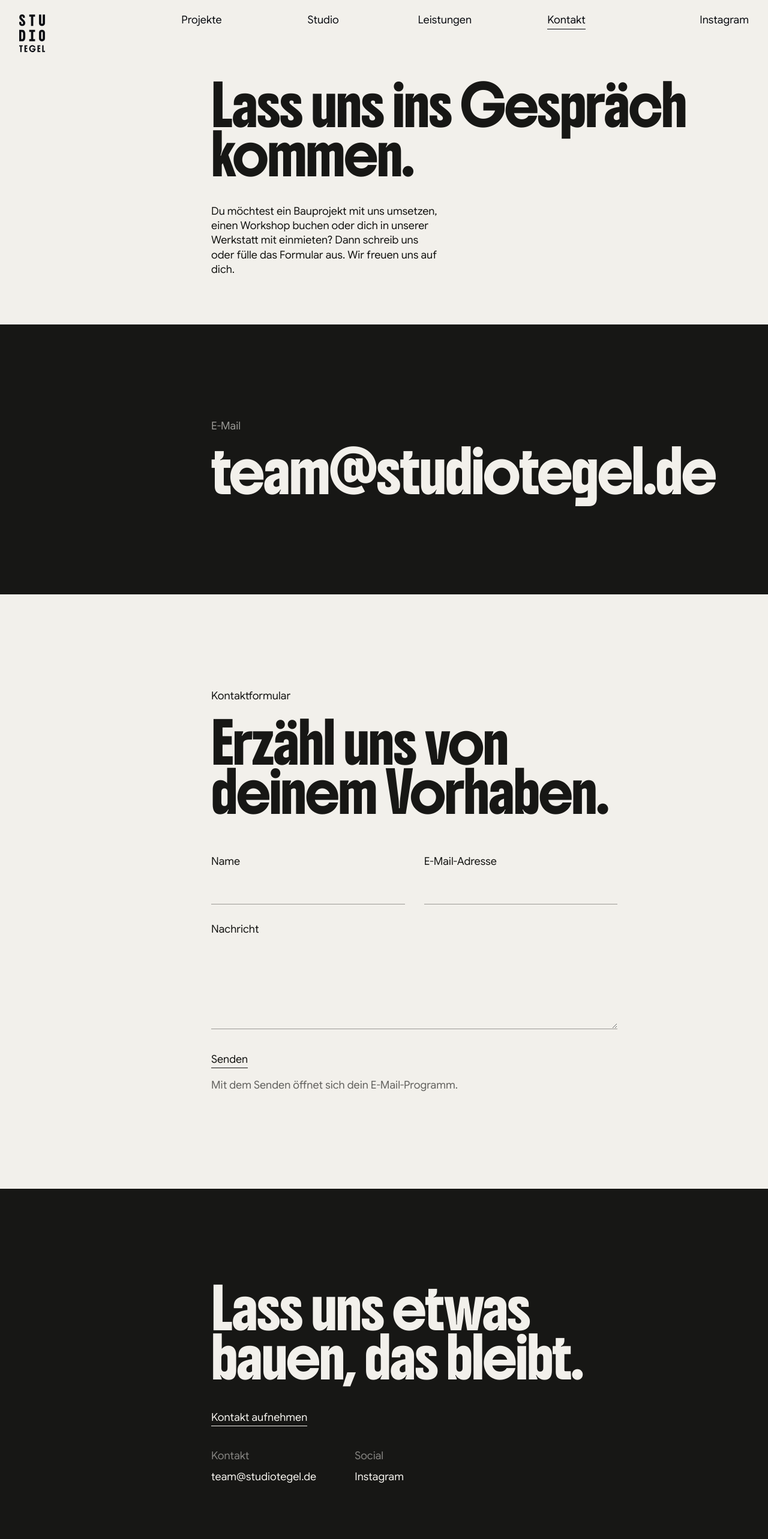
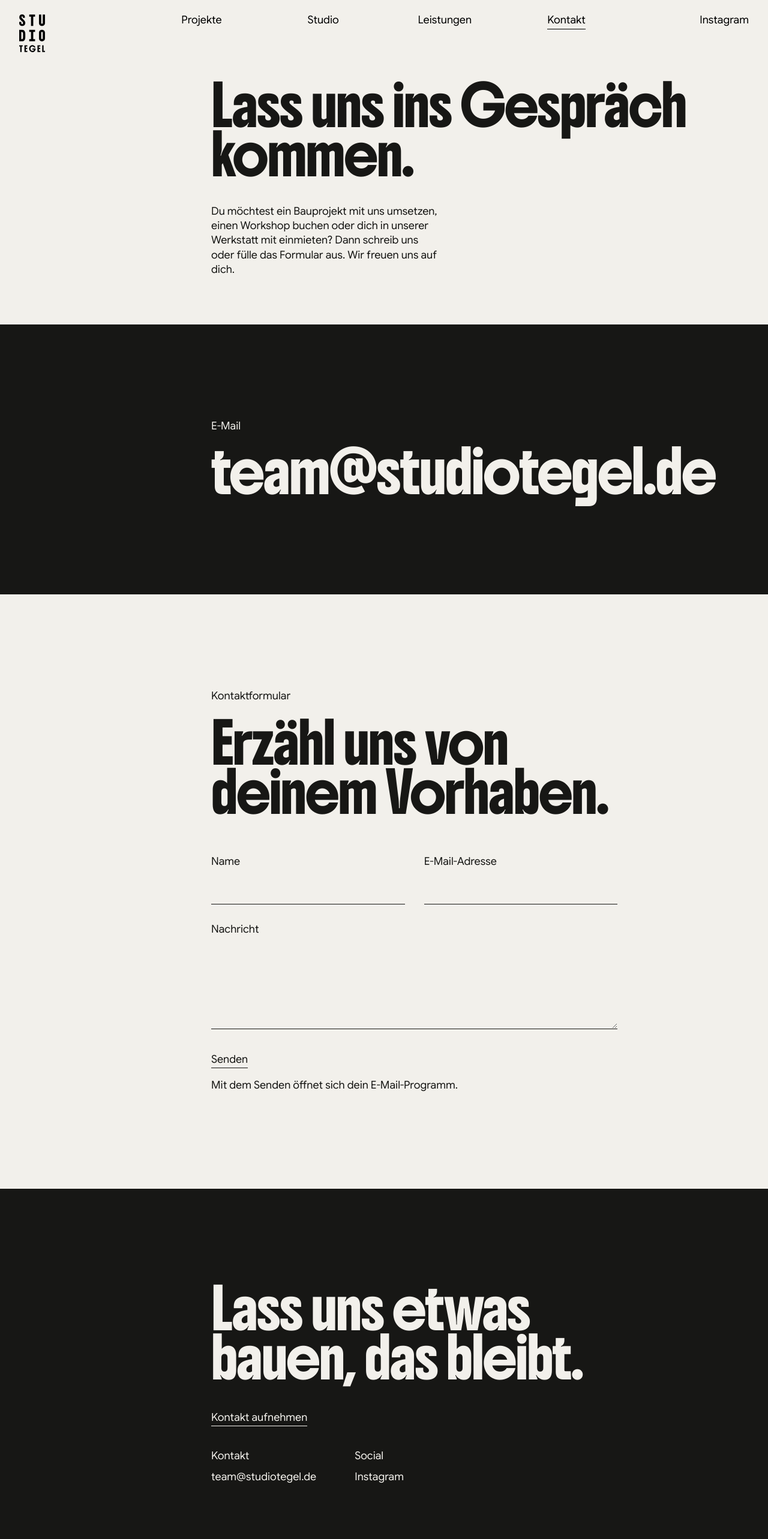
Before and after one commit to brandonhaslegs/studio-tegel, a Next.js app: page /contact in a window 1280 px wide. Shown: the top 2566 px of the page at 60% size. Built offline with nearby package versions, Linux system fonts and the light colour scheme.

Commit message:
Consolidate interface color palette

```diff
--- a/src/app/contact/page.tsx
+++ b/src/app/contact/page.tsx
@@ -10,8 +10,8 @@ export default function ContactPage() {
 
       <section className="page-grid bg-ink py-24 text-paper md:py-40">
         <div className="col-span-12 md:col-span-7 md:col-start-4">
-          <p className="nav-text mb-6 text-paper/60">E-Mail</p>
-          <a className="headline contact-email whitespace-nowrap underline decoration-paper/35 underline-offset-[0.15em]" href="mailto:team@studiotegel.de">team@studiotegel.de</a>
+          <p className="nav-text mb-6">E-Mail</p>
+          <a className="headline contact-email whitespace-nowrap underline decoration-paper underline-offset-[0.15em]" href="mailto:team@studiotegel.de">team@studiotegel.de</a>
         </div>
       </section>
 
@@ -23,19 +23,19 @@ export default function ContactPage() {
           <form action="mailto:team@studiotegel.de" className="mt-16 grid gap-8 md:grid-cols-2" encType="text/plain" method="post">
             <div>
               <label className="nav-text mb-3 block" htmlFor="name">Name</label>
-              <input className="project-copy w-full border-b border-ink/40 bg-transparent py-3 outline-none transition-colors focus:border-ink" id="name" name="Name" required type="text" />
+              <input className="project-copy w-full border-b border-ink bg-transparent py-3 outline-none" id="name" name="Name" required type="text" />
             </div>
             <div>
               <label className="nav-text mb-3 block" htmlFor="email">E-Mail-Adresse</label>
-              <input className="project-copy w-full border-b border-ink/40 bg-transparent py-3 outline-none transition-colors focus:border-ink" id="email" name="E-Mail-Adresse" required type="email" />
+              <input className="project-copy w-full border-b border-ink bg-transparent py-3 outline-none" id="email" name="E-Mail-Adresse" required type="email" />
             </div>
             <div className="md:col-span-2">
               <label className="nav-text mb-3 block" htmlFor="message">Nachricht</label>
-              <textarea className="project-copy min-h-36 w-full resize-y border-b border-ink/40 bg-transparent py-3 outline-none transition-colors focus:border-ink" id="message" name="Nachricht" required />
+              <textarea className="project-copy min-h-36 w-full resize-y border-b border-ink bg-transparent py-3 outline-none" id="message" name="Nachricht" required />
             </div>
             <div className="md:col-span-2">
-              <button className="nav-text border-b border-ink pb-1 transition-opacity hover:opacity-60" type="submit">Senden</button>
-              <p className="project-copy mt-4 text-ink/65">Mit dem Senden öffnet sich dein E-Mail-Programm.</p>
+              <button className="nav-text border-b border-ink pb-1 hover:underline" type="submit">Senden</button>
+              <p className="project-copy mt-4">Mit dem Senden öffnet sich dein E-Mail-Programm.</p>
             </div>
           </form>
         </div>
--- a/src/app/globals.css
+++ b/src/app/globals.css
@@ -3,7 +3,7 @@
 :root {
   --paper: #f2f0eb;
   --ink: #171715;
-  --line: rgba(23, 23, 21, 0.18);
+  --line: var(--ink);
 }
 
 @font-face {
--- a/src/app/services/page.tsx
+++ b/src/app/services/page.tsx
@@ -54,18 +54,18 @@ export default function ServicesPage() {
       <section className="page-grid bg-paper py-24 md:py-40" aria-label="Leistungen im Überblick">
         <div className="col-span-12 md:col-span-8 md:col-start-4">
           {services.map((service) => (
-            <article className="grid grid-cols-8 gap-y-5 border-t border-ink/15 py-8 md:gap-y-8 md:py-10" key={service.number}>
+            <article className="grid grid-cols-8 gap-y-5 border-t border-ink py-8 md:gap-y-8 md:py-10" key={service.number}>
               <p className="nav-text col-span-1">{service.number}</p>
               <div className="col-span-7 col-start-2 space-y-5">
                 <div className="image-frame relative aspect-[5/4] overflow-hidden">
                   <Image src={service.image} alt={service.title} fill sizes="(max-width: 768px) 80vw, 58vw" className="object-cover" />
                 </div>
                 <h2 className="headline">{service.title}</h2>
-                <div className="project-copy space-y-5 text-ink/80">
+                <div className="project-copy space-y-5">
                   <p>{service.intro}</p>
                   {service.copy && <p>{service.copy}</p>}
                   {service.items && (
-                    <ul className="space-y-2 border-t border-ink/15 pt-4">
+                    <ul className="space-y-2 border-t border-ink pt-4">
                       {service.items.map((item) => <li key={item}>{item}</li>)}
                     </ul>
                   )}
--- a/src/app/studio/page.tsx
+++ b/src/app/studio/page.tsx
@@ -59,10 +59,10 @@ export default function StudioPage() {
         <p className="nav-text col-span-12 md:col-span-2">Wie arbeiten wir</p>
         <div className="col-span-12 mt-10 md:col-span-8 md:col-start-4 md:mt-0">
           {principles.map((principle) => (
-            <article className="grid grid-cols-8 gap-y-5 border-t border-ink/20 py-8 md:gap-y-8 md:py-10" key={principle.number}>
+            <article className="grid grid-cols-8 gap-y-5 border-t border-ink py-8 md:gap-y-8 md:py-10" key={principle.number}>
               <p className="nav-text col-span-1">{principle.number}</p>
               <h2 className="headline col-span-7 md:col-span-4">{principle.title}</h2>
-              <p className="project-copy col-span-7 col-start-2 mt-2 text-ink/80 md:mt-5">{principle.copy}</p>
+              <p className="project-copy col-span-7 col-start-2 mt-2 md:mt-5">{principle.copy}</p>
             </article>
           ))}
         </div>
--- a/src/components/footer.tsx
+++ b/src/components/footer.tsx
@@ -5,15 +5,15 @@ export function Footer() {
     <section className="page-grid py-24 md:py-40">
       <div className="md:col-span-8 md:col-start-4">
         <h2 className="headline max-w-[10ch]">Lass uns etwas bauen, das bleibt.</h2>
-        <a className="nav-text mt-12 inline-block border-b border-paper pb-1 transition-opacity hover:opacity-60" href="mailto:team@studiotegel.de">Kontakt aufnehmen</a>
+        <a className="nav-text mt-12 inline-block border-b border-paper pb-1 hover:underline" href="mailto:team@studiotegel.de">Kontakt aufnehmen</a>
         <div className="mt-10 flex flex-wrap gap-x-16 gap-y-8">
-          <div><p className="nav-text mb-3 text-paper/50">Kontakt</p><a className="project-copy underline underline-offset-4" href="mailto:team@studiotegel.de">team@studiotegel.de</a></div>
-          <div><p className="nav-text mb-3 text-paper/50">Social</p><a className="project-copy underline underline-offset-4" href="https://www.instagram.com/studio_tegel/" rel="noreferrer" target="_blank">Instagram</a></div>
+          <div><p className="nav-text mb-3">Kontakt</p><a className="project-copy underline underline-offset-4" href="mailto:team@studiotegel.de">team@studiotegel.de</a></div>
+          <div><p className="nav-text mb-3">Social</p><a className="project-copy underline underline-offset-4" href="https://www.instagram.com/studio_tegel/" rel="noreferrer" target="_blank">Instagram</a></div>
         </div>
       </div>
     </section>
     <div className="px-4 pb-5 pt-16 md:px-8 md:pt-24">
-      <div className="flex flex-col gap-4 border-t border-paper/20 pt-4 md:flex-row md:items-end md:justify-between"><p className="nav-text text-paper/50">Studio Tegel: Designstudio und Holzwerkstatt</p><div className="flex gap-4"><Link className="nav-text text-paper/50" href="/agb">AGB</Link><Link className="nav-text text-paper/50" href="/datenschutz">Datenschutz</Link><p className="nav-text text-paper/50">© 2026</p></div></div>
+      <div className="flex flex-col gap-4 border-t border-paper pt-4 md:flex-row md:items-end md:justify-between"><p className="nav-text">Studio Tegel: Designstudio und Holzwerkstatt</p><div className="flex gap-4"><Link className="nav-text" href="/agb">AGB</Link><Link className="nav-text" href="/datenschutz">Datenschutz</Link><p className="nav-text">© 2026</p></div></div>
     </div>
   </footer>;
 }
--- a/src/components/navigation.tsx
+++ b/src/components/navigation.tsx
@@ -23,18 +23,18 @@ export function Navigation() {
 
   return (
     <>
-      <header className="fixed inset-x-0 top-0 z-50 text-white mix-blend-difference">
+      <header className="fixed inset-x-0 top-0 z-50 text-paper mix-blend-difference">
         <nav className="grid grid-cols-2 items-start px-4 py-4 md:grid-cols-6 md:px-8 md:py-6" aria-label="Hauptnavigation">
           <Link href="/" className="block w-fit" aria-label="Studio Tegel, Startseite"><StudioTegelMark className={`h-16 w-11 md:transition-[width,height] md:duration-200 md:ease-out ${scrolled ? "md:h-16 md:w-11" : "md:h-48 md:w-[132px]"}`} /></Link>
-          {links.map((link) => <Link aria-current={isActive(link.href) ? "page" : undefined} className={`nav-text hidden justify-self-center transition-opacity hover:opacity-50 md:block ${isActive(link.href) ? "border-b border-current pb-1" : ""}`} href={link.href} key={link.href}>{link.label}</Link>)}
-          <a className="nav-text hidden justify-self-end transition-opacity hover:opacity-50 md:block" href="https://www.instagram.com/studio_tegel/" rel="noreferrer" target="_blank">Instagram</a>
+          {links.map((link) => <Link aria-current={isActive(link.href) ? "page" : undefined} className={`nav-text hidden justify-self-center hover:underline md:block ${isActive(link.href) ? "border-b border-current pb-1" : ""}`} href={link.href} key={link.href}>{link.label}</Link>)}
+          <a className="nav-text hidden justify-self-end hover:underline md:block" href="https://www.instagram.com/studio_tegel/" rel="noreferrer" target="_blank">Instagram</a>
           <button className="nav-text justify-self-end md:hidden" onClick={() => setOpen(!open)} aria-expanded={open} aria-controls="mobile-navigation">{open ? "Schließen" : "Menü"}</button>
         </nav>
       </header>
       <AnimatePresence>
         {open && <motion.div id="mobile-navigation" initial={{ opacity: 0, clipPath: "inset(0 0 100% 0)" }} animate={{ opacity: 1, clipPath: "inset(0 0 0% 0)" }} exit={{ opacity: 0, clipPath: "inset(0 0 100% 0)" }} transition={{ duration: 0.35, ease: [0.2, 0.65, 0.2, 1] }} className="fixed inset-0 z-40 flex min-h-svh flex-col bg-paper px-4 pb-8 pt-24 text-ink">
-          <div className="flex flex-col gap-1">{links.map((link) => <Link aria-current={isActive(link.href) ? "page" : undefined} onClick={() => setOpen(false)} className={`headline mobile-nav-item border-t border-ink/20 py-2 ${isActive(link.href) ? "border-b border-ink" : ""}`} href={link.href} key={link.href}>{link.label}</Link>)}</div>
-          <div className="mt-auto flex items-end justify-between border-t border-ink/20 pt-4"><p className="project-copy text-ink/65">Maßgefertigte Innenräume und Möbel aus Berlin.</p><div className="flex shrink-0 items-center gap-4"><a className="nav-text whitespace-nowrap underline underline-offset-4" href="mailto:team@studiotegel.de">E-Mail</a><a className="nav-text whitespace-nowrap underline underline-offset-4" href="https://www.instagram.com/studio_tegel/" rel="noreferrer" target="_blank">Instagram</a></div></div>
+          <div className="flex flex-col gap-1">{links.map((link) => <Link aria-current={isActive(link.href) ? "page" : undefined} onClick={() => setOpen(false)} className={`headline mobile-nav-item border-t border-ink py-2 ${isActive(link.href) ? "border-b border-ink" : ""}`} href={link.href} key={link.href}>{link.label}</Link>)}</div>
+          <div className="mt-auto flex items-end justify-between border-t border-ink pt-4"><p className="project-copy">Maßgefertigte Innenräume und Möbel aus Berlin.</p><div className="flex shrink-0 items-center gap-4"><a className="nav-text whitespace-nowrap underline underline-offset-4" href="mailto:team@studiotegel.de">E-Mail</a><a className="nav-text whitespace-nowrap underline underline-offset-4" href="https://www.instagram.com/studio_tegel/" rel="noreferrer" target="_blank">Instagram</a></div></div>
         </motion.div>}
       </AnimatePresence>
     </>
```
Also changed, not shown: src/app/page.tsx (+4 -5 lines), src/app/projects/[slug]/page.tsx (+1 -1 lines), src/components/project-card.tsx (+5 -11 lines).
